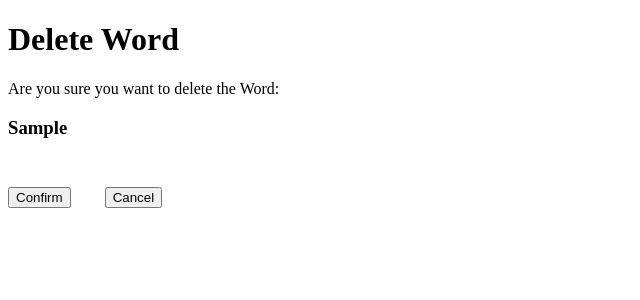
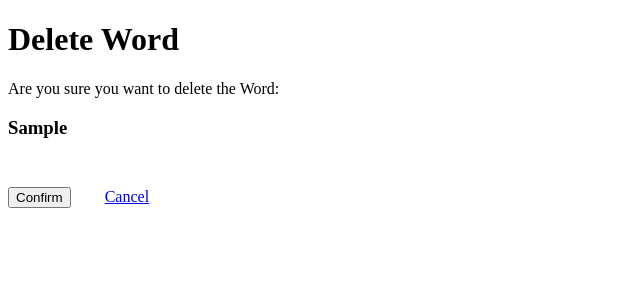
Before and after one commit to Iddorot/words, a Django app: page /dictionary/dictionary/00000000-0000-0000-0000-000000000001/delete/ in a window 1280 px wide. Shown: the top 300 px of the page, without its empty margins (0-640 px from the left). Run offline with Django 4.2, Linux system fonts and the light colour scheme; tables that the repository leaves empty hold one stand-in row (values such as "Sample post").

Commit message:
fix cancel button

```diff
--- a/wordssite/dictionary/views.py
+++ b/wordssite/dictionary/views.py
@@ -18,6 +18,8 @@ class WordBaseView(View):
     model = Word
     fields = '__all__'
     success_url = reverse_lazy('dictionary:all')
+
+
 
 class WordListView(WordBaseView, ListView):
     """View to list all Word"""
@@ -79,7 +81,7 @@ class WordUpdateView(WordBaseView, UpdateView):
     """View to update a Word"""
 
 class WordDeleteView(WordBaseView, DeleteView):
-    """View to translation a Word"""
+    """View to delete a Word"""
 
 
 
--- a/wordssite/templates/dictionary/word_confirm_delete.html
+++ b/wordssite/templates/dictionary/word_confirm_delete.html
@@ -15,7 +15,7 @@
             {% comment %} <input type="submit" value="Confirm">
             <input type="submit" value="Cancel" onclick="'{% url 'dictionary:all' %}'; return false;"> {% endcomment %}
             <input type="submit" class="btn btn-primary btn-lg" value="Confirm" style="margin-right: 30px; margin-top: 30px;">
-            <input type="submit" class="btn btn-danger btn-lg" style="margin-top: 30px;" onclick="'{{list_all}}'; return false;" value="Cancel">
+            <a href="{% url 'dictionary:all' %}" class="btn btn-primary btn-lg"  style="margin-right: 30px; margin-top: 30px;">Cancel</a>
         </form>
     </div>
 </div>
--- a/wordssite/templates/dictionary/word_form.html
+++ b/wordssite/templates/dictionary/word_form.html
@@ -13,7 +13,7 @@
             </table>
             <div class="container d-flex justify-content-center" style="width: 10%;">
                 <input type="submit" class="btn btn-primary btn-lg" value="Submit" style="margin-right: 30px; margin-top: 30px;">
-                <input type="submit" class="btn btn-primary btn-lg" value="Cancel" style="margin-right: 30px; margin-top: 30px;" onclick="'{% url 'dictionary:all' %}'; return false;"value="Cancel">
+                <a href="{% url 'dictionary:all' %}" class="btn btn-primary btn-lg"  style="margin-right: 30px; margin-top: 30px;">Cancel</a>
             </div>
         </form>
 
```
